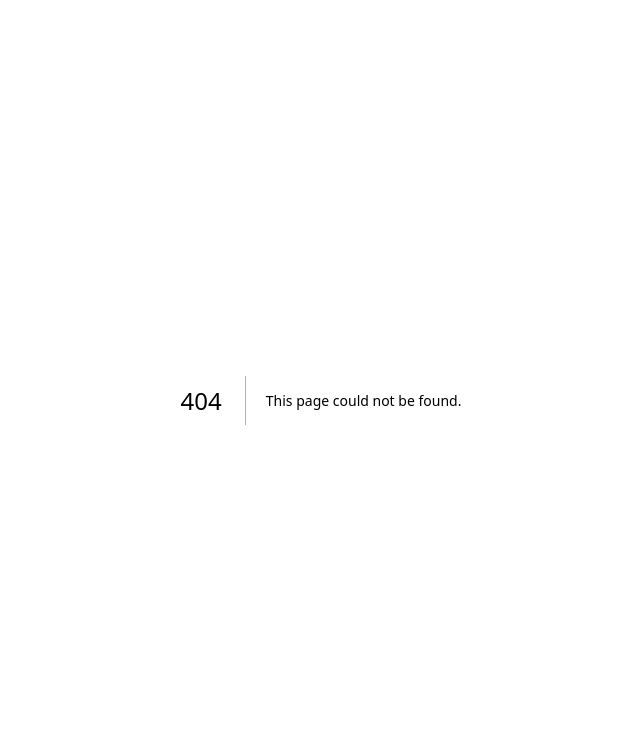
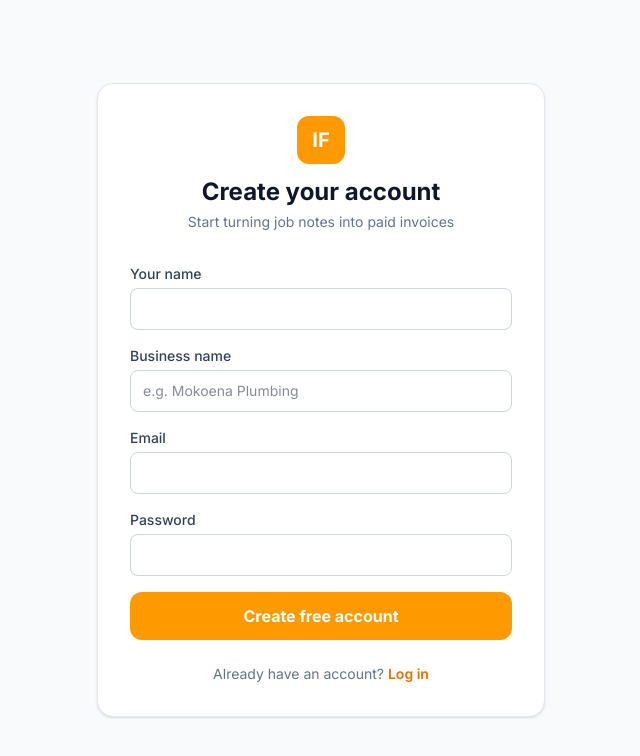
Before and after one commit to BLESSING1-AI/invoiceforge, a Next.js app: page /signup in a window 1280 px wide. Before the commit this address had no page. Shown: the top 756 px of the page, without its empty margins (319-959 px from the left). Built offline with nearby package versions, Linux system fonts and the light colour scheme.

Commit message:
Add signup page

```diff
--- /dev/null
+++ b/src/app/(auth)/signup/page.tsx
@@ -0,0 +1,120 @@
+"use client";
+
+import { useState } from "react";
+import Link from "next/link";
+import { useRouter } from "next/navigation";
+
+export default function SignUpPage() {
+  const router = useRouter();
+  const [loading, setLoading] = useState(false);
+  const [error, setError] = useState("");
+  const [form, setForm] = useState({
+    name: "",
+    email: "",
+    password: "",
+    businessName: "",
+  });
+
+  async function handleSubmit(e: React.FormEvent) {
+    e.preventDefault();
+    setLoading(true);
+    setError("");
+    try {
+      const res = await fetch("/api/auth/signup", {
+        method: "POST",
+        headers: { "Content-Type": "application/json" },
+        body: JSON.stringify(form),
+      });
+      const data = await res.json();
+      if (!res.ok) {
+        setError(data.error || "Something went wrong");
+        setLoading(false);
+        return;
+      }
+      router.push("/dashboard");
+    } catch {
+      setError("Network error");
+      setLoading(false);
+    }
+  }
+
+  return (
+    <div className="flex min-h-screen items-center justify-center bg-slate-50 px-4">
+      <div className="w-full max-w-md rounded-2xl border border-slate-200 bg-white p-8 shadow-sm">
+        <div className="mb-8 text-center">
+          <div className="mx-auto mb-3 flex h-12 w-12 items-center justify-center rounded-xl bg-amber-500 text-xl font-bold text-white">
+            IF
+          </div>
+          <h1 className="text-2xl font-bold">Create your account</h1>
+          <p className="mt-1 text-sm text-slate-500">
+            Start turning job notes into paid invoices
+          </p>
+        </div>
+
+        <form onSubmit={handleSubmit} className="space-y-4">
+          <div>
+            <label className="block text-sm font-medium text-slate-700">Your name</label>
+            <input
+              required
+              type="text"
+              className="mt-1 w-full rounded-lg border border-slate-300 px-3 py-2.5 text-sm focus:border-amber-500 focus:outline-none focus:ring-1 focus:ring-amber-500"
+              value={form.name}
+              onChange={(e) => setForm({ ...form, name: e.target.value })}
+            />
+          </div>
+          <div>
+            <label className="block text-sm font-medium text-slate-700">Business name</label>
+            <input
+              required
+              type="text"
+              placeholder="e.g. Mokoena Plumbing"
+              className="mt-1 w-full rounded-lg border border-slate-300 px-3 py-2.5 text-sm focus:border-amber-500 focus:outline-none focus:ring-1 focus:ring-amber-500"
+              value={form.businessName}
+              onChange={(e) => setForm({ ...form, businessName: e.target.value })}
+            />
+          </div>
+          <div>
+            <label className="block text-sm font-medium text-slate-700">Email</label>
+            <input
+              required
+              type="email"
+              className="mt-1 w-full rounded-lg border border-slate-300 px-3 py-2.5 text-sm focus:border-amber-500 focus:outline-none focus:ring-1 focus:ring-amber-500"
+              value={form.email}
+              onChange={(e) => setForm({ ...form, email: e.target.value })}
+            />
+          </div>
+          <div>
+            <label className="block text-sm font-medium text-slate-700">Password</label>
+            <input
+              required
+              type="password"
+              minLength={6}
+              className="mt-1 w-full rounded-lg border border-slate-300 px-3 py-2.5 text-sm focus:border-amber-500 focus:outline-none focus:ring-1 focus:ring-amber-500"
+              value={form.password}
+              onChange={(e) => setForm({ ...form, password: e.target.value })}
+            />
+          </div>
+
+          {error && (
+            <p className="rounded-lg bg-red-50 px-3 py-2 text-sm text-red-600">{error}</p>
+          )}
+
+          <button
+            type="submit"
+            disabled={loading}
+            className="w-full rounded-xl bg-amber-500 py-3 font-bold text-white hover:bg-amber-600 disabled:opacity-60"
+          >
+            {loading ? "Creating account..." : "Create free account"}
+          </button>
+        </form>
+
+        <p className="mt-6 text-center text-sm text-slate-500">
+          Already have an account?{" "}
+          <Link href="/login" className="font-semibold text-amber-600 hover:underline">
+            Log in
+          </Link>
+        </p>
+      </div>
+    </div>
+  );
+}
```
